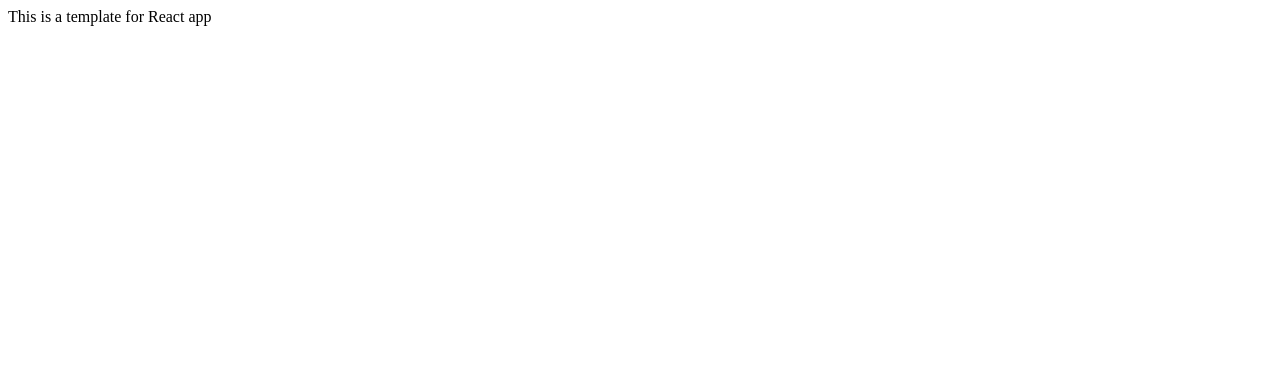
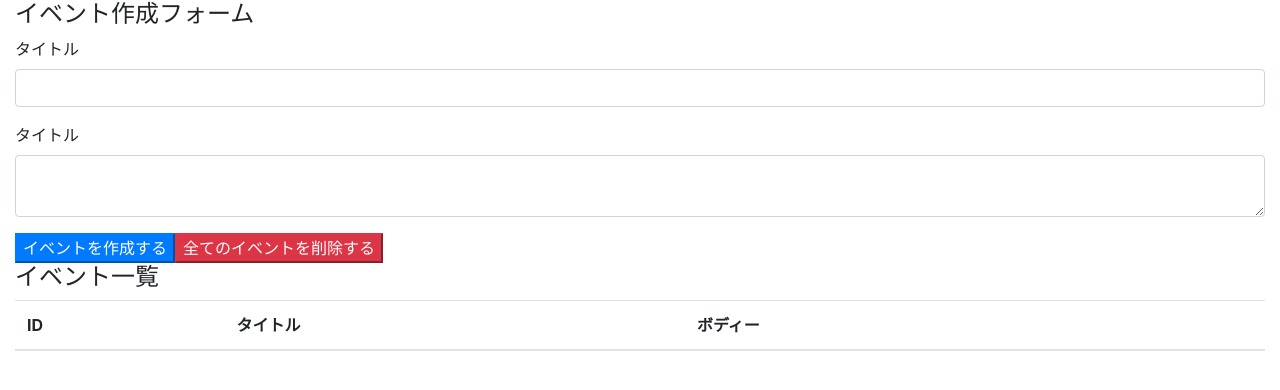
Before and after one commit to nhasumi/react-hooks, a React (Create React App) app in the folder react-hooks-101/: page / in a window 1280 px wide. Shown: the top 390 px of the page. Built offline with nearby package versions, Linux system fonts and the light colour scheme.

Commit message:
create event form and table

```diff
--- a/react-hooks-101/package.json
+++ b/react-hooks-101/package.json
@@ -3,6 +3,7 @@
   "version": "0.1.0",
   "private": true,
   "dependencies": {
+    "bootstrap": "4.3.1",
     "react": "^17.0.2",
     "react-dom": "^17.0.2",
     "react-scripts": "3.0.1"
--- a/react-hooks-101/src/App.js
+++ /dev/null
@@ -1,12 +0,0 @@
-import React from 'react';
-
-
-const App = () => {
-  return (
-    <div>
-     This is a template for React app
-    </div>
-  );
-}
-
-export default App;
--- /dev/null
+++ b/react-hooks-101/src/components/App.js
@@ -0,0 +1,37 @@
+import React from 'react';
+import 'bootstrap/dist/css/bootstrap.min.css'
+
+const App = () => {
+  return (
+    <div className="container-fluid">
+      <h4>イベント作成フォーム</h4>
+      <from>
+        <div className="form-group">
+          <label htmlFor="formEventTitle">タイトル</label>
+          <input className="form-control" id="formEventTitle"/>
+        </div>
+
+        <div className="form-group">
+          <label htmlFor="formEventBody">タイトル</label>
+          <textarea className="form-control" id="formEventBody"/>
+        </div>
+        <button className="btm btn-primary">イベントを作成する</button>
+        <button className="btm btn-danger">全てのイベントを削除する</button>
+      </from>
+      <h4>イベント一覧</h4>
+        <table className="table table-hover">
+          <thead>
+            <th>ID</th>
+            <th>タイトル</th>
+            <th>ボディー</th>
+            <th></th>
+          </thead>
+          <tbody>
+          </tbody>
+        </table>
+    </div>
+
+  );
+}
+
+export default App;
--- a/react-hooks-101/src/index.js
+++ b/react-hooks-101/src/index.js
@@ -1,6 +1,6 @@
 import React from 'react';
 import ReactDOM from 'react-dom';
-import App from './App';
+import App from './components/App';
 
 ReactDOM.render(<App />, document.getElementById('root'));
 
```
Also changed, not shown: 1 other file (tests, documents, lock files or other folders).
